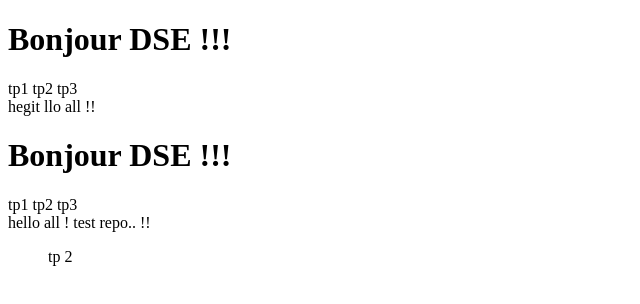
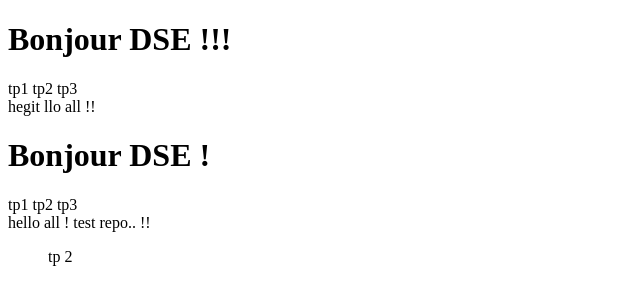
Before and after one commit to MaryamRADGUI/tp2_2023, a plain HTML site: page index.html in a window 1280 px wide. Shown: the full height of the page, 0-640 px from the left. Drawn offline with Linux system fonts and the light colour scheme.

Commit message:
delete !!

```diff
--- a/index.html
+++ b/index.html
@@ -21,7 +21,7 @@
     <title>Document</title>
 </head>
 <body>
-    <h1> Bonjour DSE !!!</h1>
+    <h1> Bonjour DSE !</h1>
     <span> tp1
         tp2
         tp3
```
